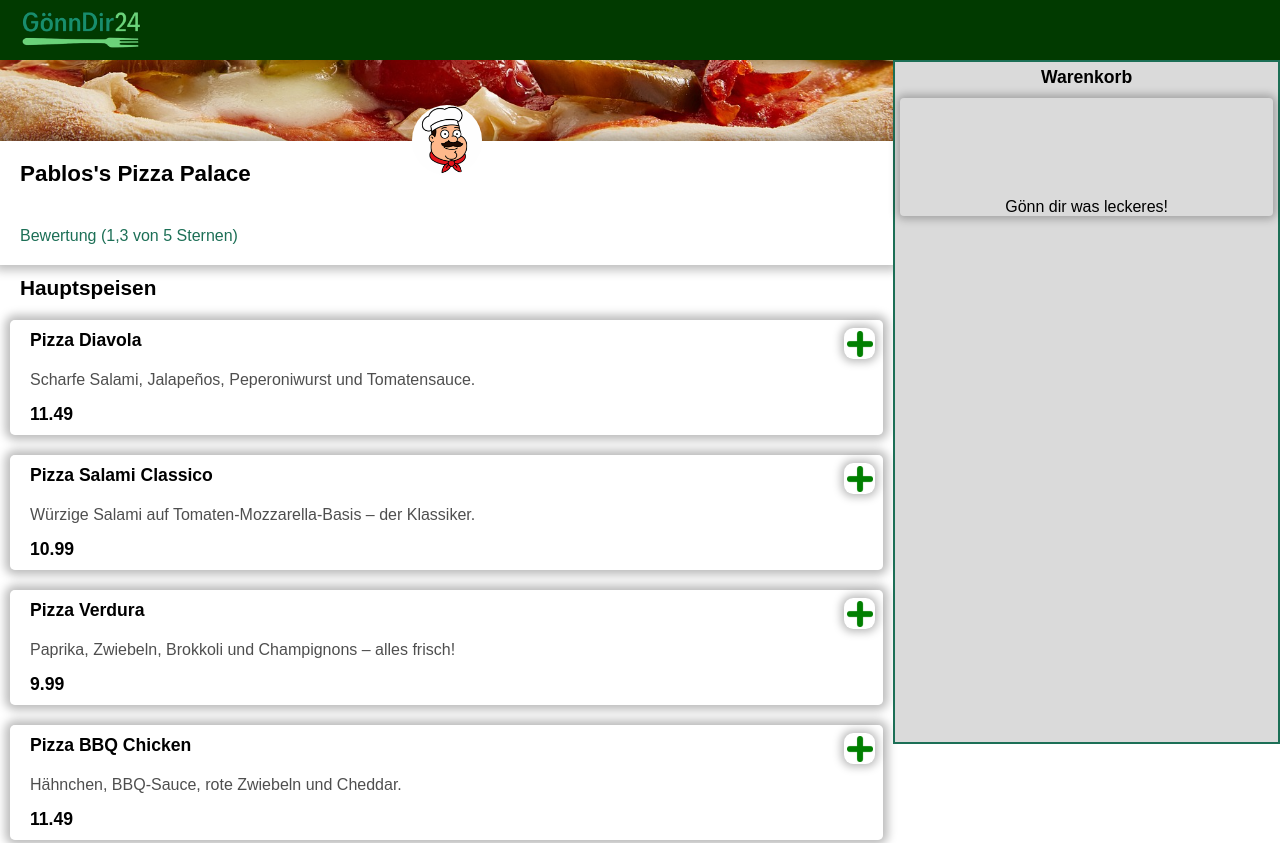
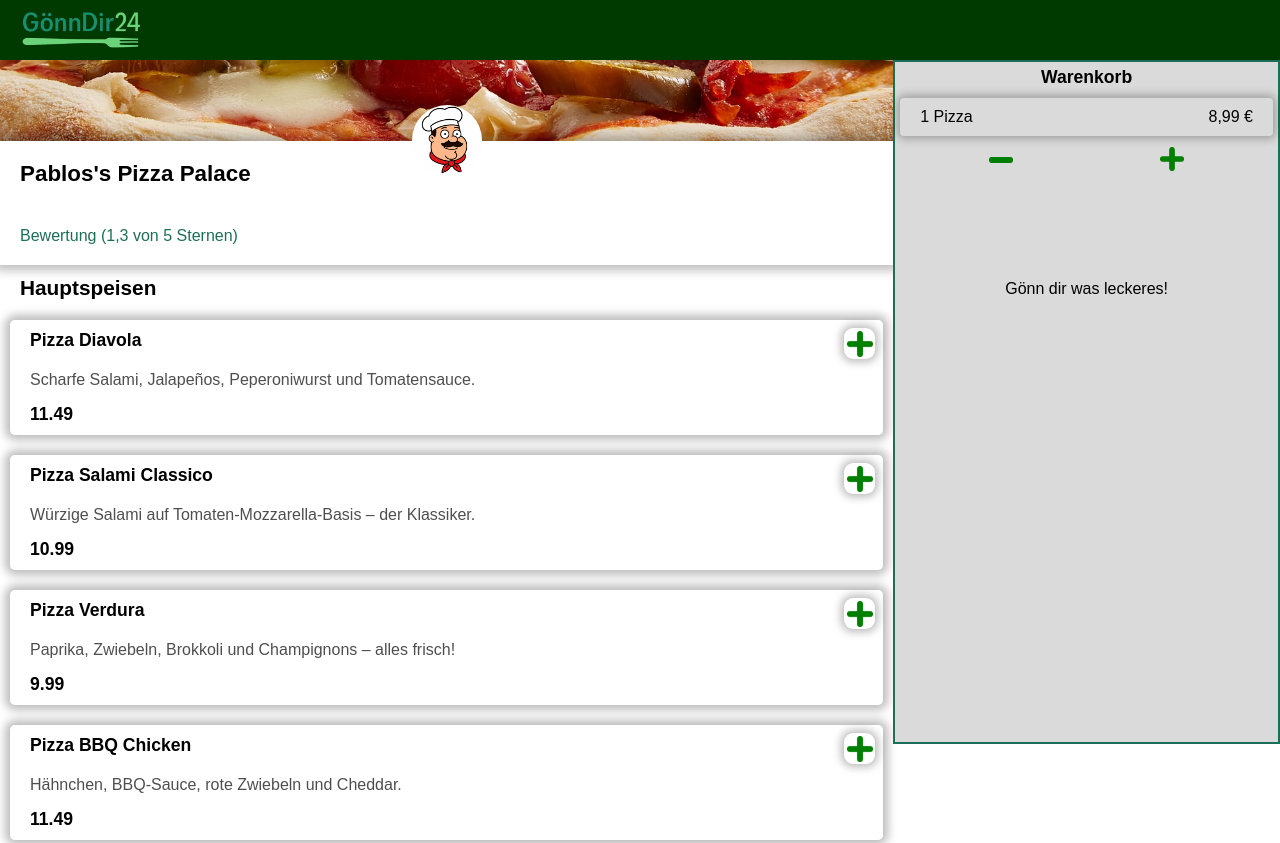
Before and after one commit to codebySaschaHeinze/G-nnDir24, a plain HTML site: page index.html in a window 1280 px wide. Shown: the top 843 px of the page. Drawn offline with Linux system fonts and the light colour scheme; a web font is replaced by a local one.

Commit message:
cart needs order and style.

```diff
--- a/index.html
+++ b/index.html
@@ -46,9 +46,23 @@
         <h4>Warenkorb</h4>
         <div>
           <div class="cart-products-container">
+            <div class="product-and-price-in-cart">
+              <p>1 Pizza</p>
+              <p>8,99 €</p>
+            </div>
+            <div class="cart-plus-minus">
+              <button class="button-minus">
+                <img src="./assets/img/minus.png" alt="" />
+              </button>
+              <button class="button-plus">
+                <img src="./assets/img/plus.png" alt="" />
+              </button>
+            </div>
+
             <div id="empty_cart" class="empty-cart">
               <p>Gönn dir was leckeres!</p>
             </div>
+            <div class="cart-product-and-price"></div>
           </div>
         </div>
       </aside>
--- a/style.css
+++ b/style.css
@@ -90,7 +90,7 @@
   color: rgba(0, 0, 0, 0.696);
 }
 
-.cart-products-container {
+.product-and-price-in-cart {
   display: flex;
   flex-direction: column;
   margin-top: 20px;
@@ -100,11 +100,11 @@
   border-radius: 4px;
 }
 
-.cart-product-and-price {
+.product-and-price-in-cart {
   display: flex;
   flex-direction: row;
-  justify-content: space-around;
-  margin: 5px 20px;
+  justify-content: space-between;
+  padding: 10px 20px;
 }
 
 .cart-plus-minus {
@@ -116,6 +116,7 @@
 
 .empty-cart {
   display: flex;
+  align-items: center;
   justify-content: center;
   padding-top: 100px;
 }
```
Also changed, not shown: try.html (+1 -1 lines).
